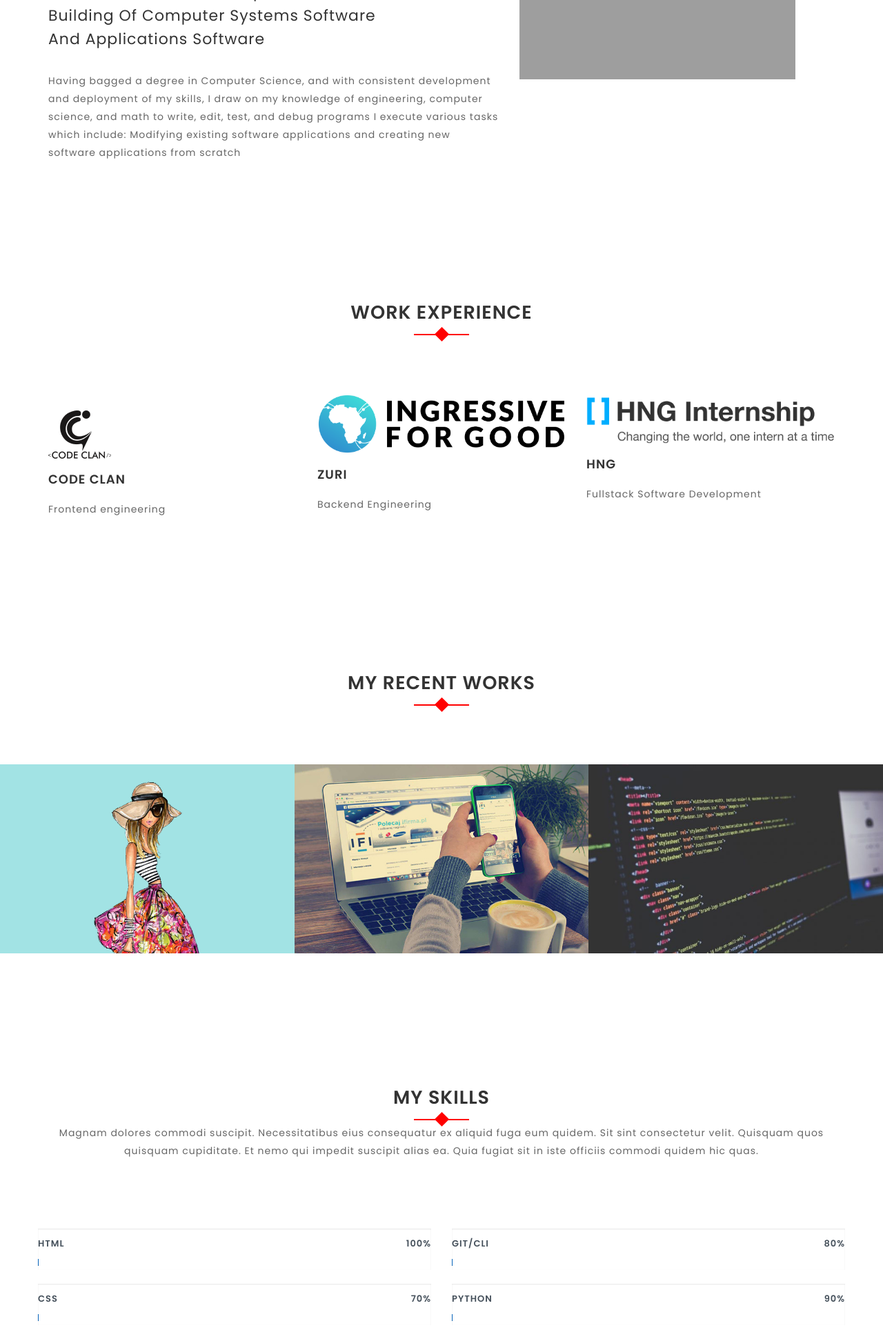
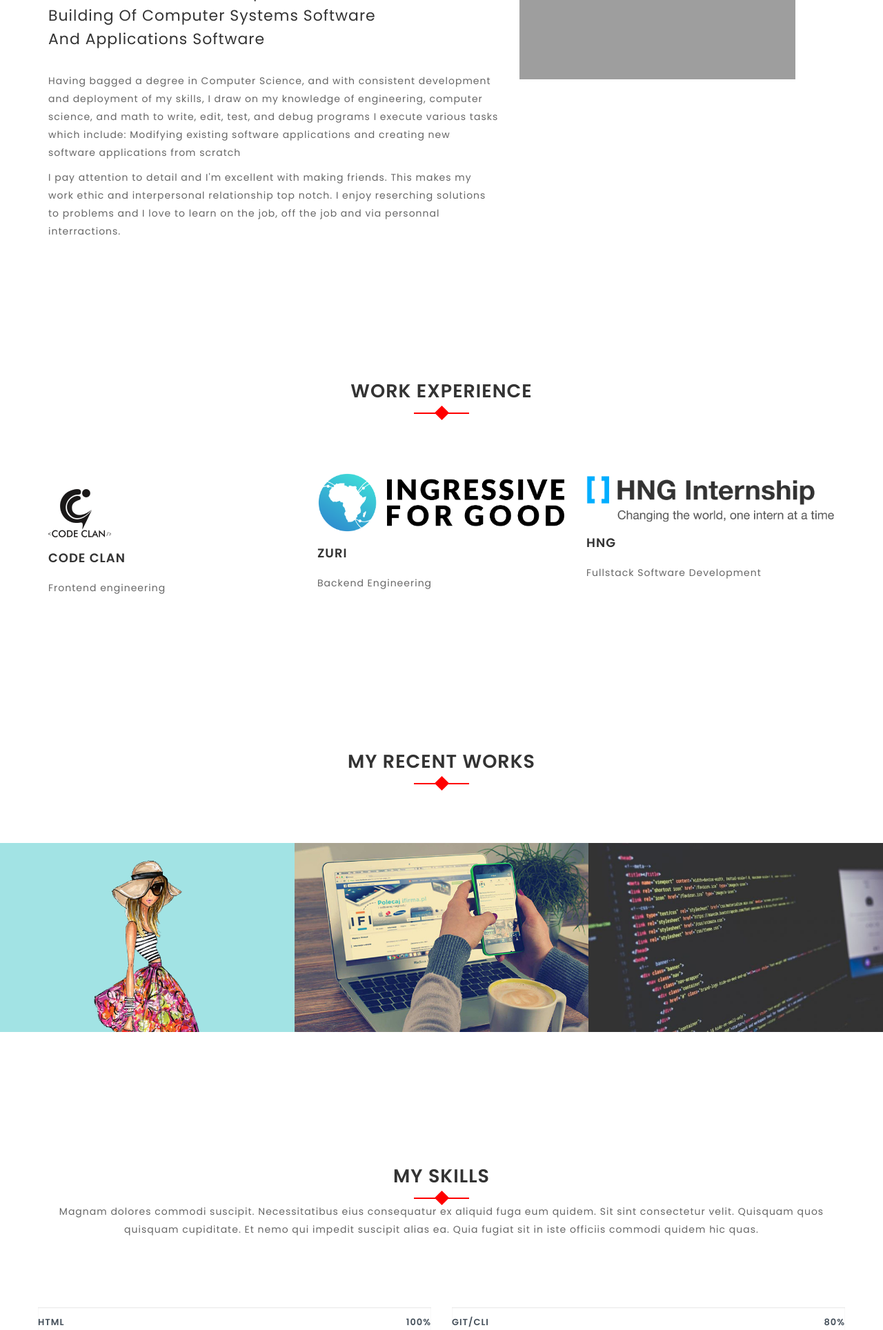
Before and after one commit to siegfred14/myportfolio, a Django app: page / in a window 1280 px wide. Shown: the part 875-2803 px from the top of the page at 69% size. Run offline with Django 3.2, Linux system fonts and the light colour scheme; some libraries are stand-ins or nearby versions; grey boxes are pictures that could not be loaded.

Commit message:
About mark up realigned

```diff
--- a/templates/home.html
+++ b/templates/home.html
@@ -36,6 +36,10 @@
                         <p>
                             Having bagged a degree in Computer Science, and with consistent development and deployment of my skills, I draw on my knowledge of engineering, computer science, and math to write, edit, test, and debug programs
                             I execute various tasks which include: Modifying existing software applications and creating new software applications from scratch
+                        </p>
+                        <p>
+                            I pay attention to detail and I'm excellent with making friends. This makes my work ethic and interpersonal relationship top notch.
+                            I enjoy reserching solutions to problems and I love to learn on the job, off the job and via personnal interractions.
                         </p>
 
                     </div>
```
